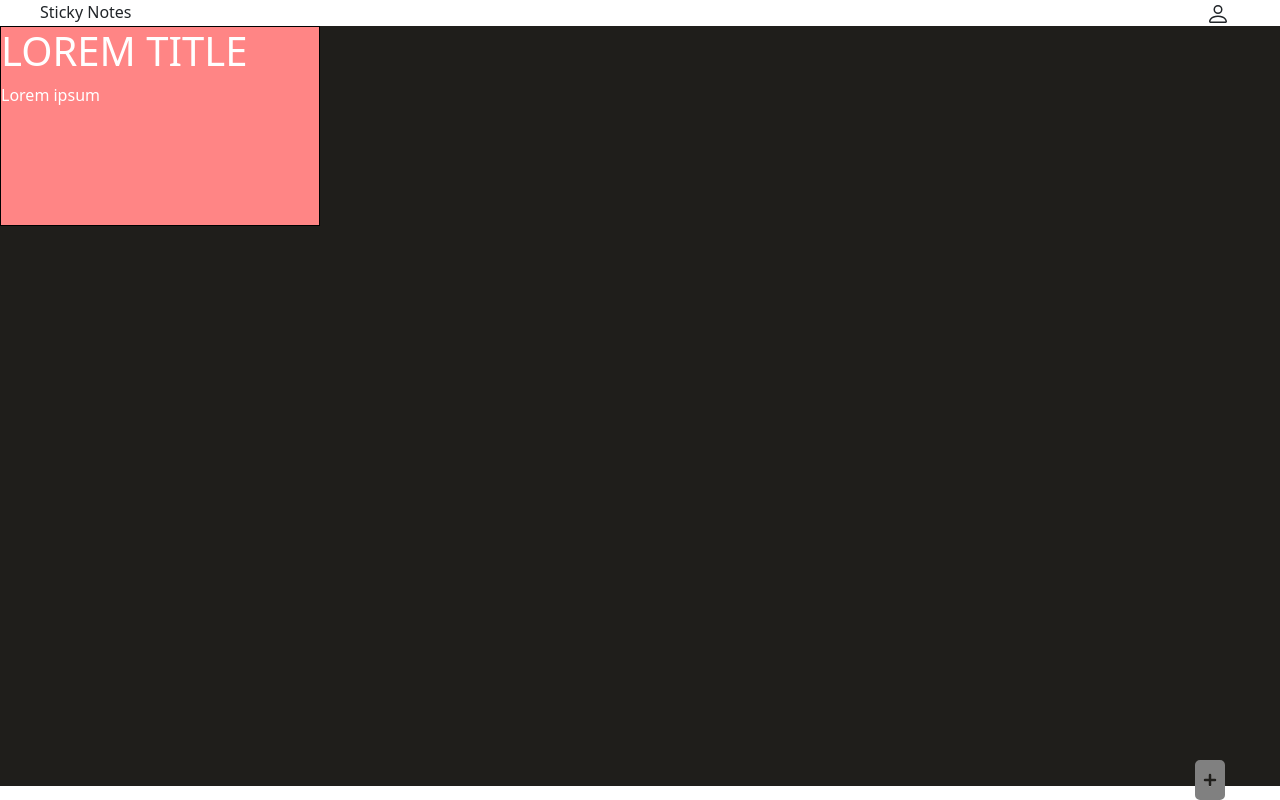
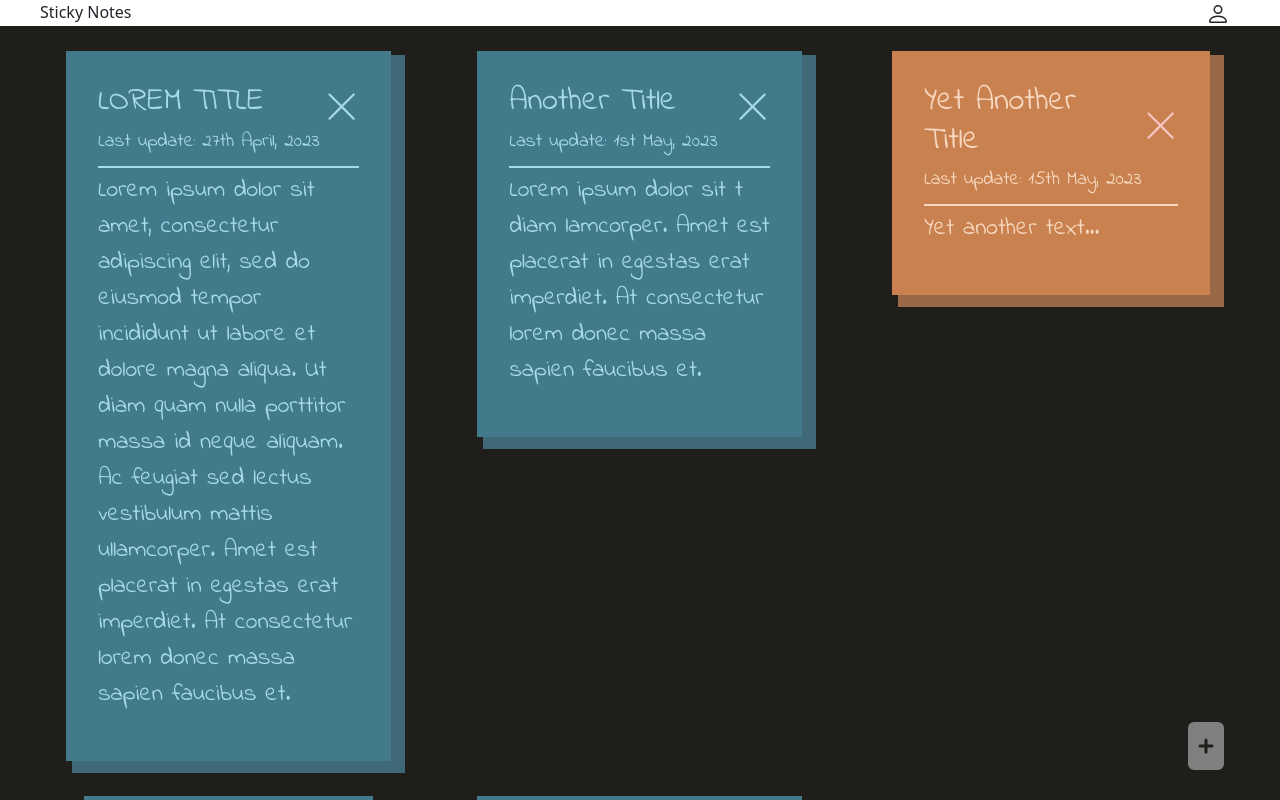
Before and after one commit to Hack-Weekly/fire-kangaroo-sticky-notes, a React (Create React App) app in the folder client/: page / in a window 1280 px wide. Shown: the top 800 px of the page. Built offline with nearby package versions, Linux system fonts and the light colour scheme.

Commit message:
Add font, add some styles to noteEditPage, add some styles to homePag and note component

```diff
--- a/client/public/index.html
+++ b/client/public/index.html
@@ -5,6 +5,10 @@
     <link rel="icon" href="%PUBLIC_URL%/favicon.ico" />
     <meta name="viewport" content="width=device-width, initial-scale=1" />
     <meta name="theme-color" content="#000000" />
+    <link rel="preconnect" href="https://fonts.googleapis.com">
+    <link rel="preconnect" href="https://fonts.gstatic.com" crossorigin>
+    <link href="https://fonts.googleapis.com/css2?family=Caveat:wght@400;500;600;700&family=Indie+Flower&display=swap" rel="stylesheet">
+
     <meta
       name="description"
       content="Web site created using create-react-app"
--- a/client/src/App.css
+++ b/client/src/App.css
@@ -31,7 +31,12 @@ body {
 
 main {
     background-color: var(--bg-300);
-    height: 100%;
+    /* height: 96.6vh; */
+    padding: 2%;
+    display: grid;
+    grid-template-columns: repeat(3, 1fr); /* Creates 3 equal-width columns */
+    gap: 35px 5px; /* Adjust the gap between sticky notes as needed */
+    grid-auto-rows: min-content; /* Each row will adjust to the content height */
 }
 
 a:visited {
@@ -39,18 +44,22 @@ a:visited {
 }
 
 .edit-section {
-    background: #F9F4E9;
-    height: 95vh;
+    background: var(--bg-300);
+    height: 96.7vh;
     padding: 6% 0;
 }
 
 .edit-section section {
+    background: var(--bg-300);
     max-height: 80vh;
     padding: 2% 2% 2% 2%;
     width: 60%;
     max-width: 100vh;
     margin: 0 auto;
-    box-shadow: 0px 4px 4px 3px rgba(124, 124, 124, 0.25);
+    box-shadow: 12px 12px 0px 4px var(--text-200);
+    border-top: 2px solid var(--text-200);
+    border-left: 2px solid var(--text-200);
+    border-radius: 0.4rem;
 }
 
 .edit-section form {
@@ -63,7 +72,8 @@ a:visited {
     font-size: 2rem;
     outline: none;
     border: 0;
-    background: #F9F4E9;
+    background: var(--bg-300);
+    color: var(--text-200);
 }
 
 input[type="text"],
@@ -90,7 +100,8 @@ input[type="password"]:focus::placeholder {
     font-size: 2rem;
     outline: none;
     border: 0;
-    background: #F9F4E9;
+    background: var(--bg-300);
+    color: var(--text-200);
 }
 
 form div {
@@ -103,17 +114,25 @@ form div {
 .save-button,
 .cancel-button {
     background: #353535;
-    padding: 1%;
+    padding: 1% 2%;
     font-size: 1.5rem;
     color: #F9F4E9;
     align-self: flex-end;
     cursor: pointer;
     border: none;
     border-radius: 0.2rem;
+    transition: 0.15s cubic-bezier(.5, .52, .76, .77) all;
 }
 
 .cancel-button {
     align-self: flex-start;
+}
+
+
+.save-button:hover,
+.cancel-button:hover {
+    translate: -2px -2px;
+    background-color: rgba(53, 53, 53, 0.8);
 }
 
 @media (min-width: 992px) {
@@ -234,10 +253,68 @@ h1 {
 
 .sticky-note {
     background: var(--accent-300);
-    height: 25vh;
-    width: 25%;
+    max-width: 80%;
     border: none;
+    padding: 2rem;
+    display: flex;
+    flex-direction: column;
+    box-shadow: 10px 8px 0px 4px rgba(255, 133, 133, 0.6);
+    color: #353535;
+    align-self: start; /* Each note will align to the start of its grid cell */
+    justify-self: center;
+    font-family: 'Indie Flower', cursive;
+    /* font-family: 'Caveat', cursive; */
 }
+.sticky-note h1 {
+    font-size: 2rem;
+    font-weight: 500;
+}
+
+.sticky-note h3 {
+    font-size: 1.2rem;
+    font-weight: 400;
+    padding: 0 0 2% 0;
+}
+
+.sticky-note p {
+    font-size: 1.5rem;
+    border-top: 2px solid;
+    font-weight: 400;
+    padding: 2% 0 0 0;
+}
+
+.sticky-note div {
+    display: flex;
+    align-items: center;
+    justify-content: space-between;
+    gap: 0 5%; /* Adjust spacing between x element and the title */
+}
+
+.green {
+    color: #8FBF9F;
+    background: #346145;
+    box-shadow: 10px 8px 0px 4px rgba(52, 97, 69, 0.6);
+}
+
+.cyan {
+    color: #A5DAEB;
+    background: #42798b;
+    box-shadow: 10px 8px 0px 4px rgba(86, 156, 179, 0.6);
+}
+
+.red {
+    color: #f8c4c4;
+    background: #c16161;
+    box-shadow: 10px 8px 0px 4px rgba(255, 133, 133, 0.6);
+}
+
+.orange {
+    color: #f8d8c0;
+    background: #c9824f;
+    box-shadow: 10px 8px 0px 4px rgba(235, 156, 100, 0.6);
+}
+
+
 
 .form-error {
     font-weight: 700;
--- a/client/src/components/Footer.jsx
+++ b/client/src/components/Footer.jsx
@@ -4,7 +4,7 @@ import { Link } from "react-router-dom";
 // add react add-icon and add route to StickyNoteEdit page
 function Footer() {
   return (
-    <Link style={{position:"absolute", bottom:"0px", right:"50px", color:"grey"}} to="/edit"><FilePlusFill style={{fontSize:"2.5rem"}} /></Link>
+    <Link style={{position:"fixed", bottom:"30px", right:"50px", color:"grey"}} to="/edit"><FilePlusFill style={{fontSize:"3rem"}} /></Link>
   )
 }
 
--- a/client/src/components/StickyNote.jsx
+++ b/client/src/components/StickyNote.jsx
@@ -1,12 +1,44 @@
 import React from 'react'
+import { XLg } from 'react-bootstrap-icons';
 import { useState } from 'react'
+import { Link } from "react-router-dom";
+
 
 function StickyNote(props) {
+
   let [title, setTitle] = useState(props.title)
   let [text, setText] = useState(props.text)
+  let [lastModified, setLastModified] = useState(props.lastModified)
+
+  const addColorToXLIcon = (noteColor) => {
+    let arrColors = ['#8FBF9F', '#A5DAEB', '#f8c4c4', '#f8d8c0']
+    let xLColor = ''
+    switch (noteColor) {
+      case 'green':
+        xLColor = arrColors[0]
+        break;
+      case 'cyan':
+        xLColor = arrColors[1]
+        break;
+      case 'orange':
+        xLColor = arrColors[2]
+        break;
+      default:
+        xLColor = arrColors[3]
+        break;
+    }
+    return xLColor
+  }
+
+  let xLColor = addColorToXLIcon(props.noteColor)
+
   return (
-    <div className="sticky-note border border-black text-white">
-      <h1>{title}</h1>
+    <div className={`sticky-note large-content ${props.noteColor}`}>
+      <div>
+        <h1>{title}</h1>
+        <Link to="/delete"><XLg style={{fontSize:"2.2rem", fill:xLColor}} /></Link>
+      </div>
+      <h3>{lastModified}</h3>
       <p>{text}</p>
     </div>
   )
--- a/client/src/pages/HomePage.jsx
+++ b/client/src/pages/HomePage.jsx
@@ -6,7 +6,42 @@ import StickyNote from "../components/StickyNote";
 
 function HomePage(props) {
 
-  let [notes, setNotes] = useState([])
+  const data = [
+    {
+      text: "Lorem ipsum dolor sit amet, consectetur adipiscing elit, sed do eiusmod tempor incididunt ut labore et dolore magna aliqua. Ut diam quam nulla porttitor massa id neque aliquam. Ac feugiat sed lectus vestibulum mattis ullamcorper. Amet est placerat in egestas erat imperdiet. At consectetur lorem donec massa sapien faucibus et.",
+      title: "LOREM TITLE",
+      lastModified: "Last update: 27th April, 2023"
+    },
+    {
+      text: "Lorem ipsum dolor sit t diam lamcorper. Amet est placerat in egestas erat imperdiet. At consectetur lorem donec massa sapien faucibus et.",
+      title: "Another Title",
+      lastModified: "Last update: 1st May, 2023"
+    },
+    {
+      text: "Yet another text...",
+      title: "Yet Another Title",
+      lastModified: "Last update: 15th May, 2023"
+    },
+    {
+      text: "One more text...",
+      title: "One More Title",
+      lastModified: "Last update: 10th June, 2023"
+    },
+    {
+      text: "Lorem ipsum dolor sit amet, consectetur adipiscing elit, sed do eiusmod tempor incididunt ut labore et dolore magna aliqua. Ut diam quam nulla porttitor massa id neque aliquam. Ac feugiat sed lectus vestibulum mattis ullamcorper. Amet est placerat in egestas erat imperdiet. At consectetur lorem donec massa sapien faucibus et.",
+      title: "LOREM TITLE",
+      lastModified: "Last update: 27th April, 2023"
+    },
+
+  ];
+
+  let [notes, setNotes] = useState(data)
+
+  const addColorToNotes = () => {
+    let arrColors = ['green', 'cyan', 'red', 'orange']
+    let randomColor = arrColors[Math.ceil(Math.random() * arrColors.length-1)]
+    return randomColor
+  }
 
   const handleAddNote = (note) => {
     setNotes([...notes, note])
@@ -16,8 +51,8 @@ function HomePage(props) {
     <>
       <Header />
       <main>
-        <StickyNote text="Lorem ipsum" title="LOREM TITLE" />
-        { notes.map(n => <StickyNote {...n}/>) }
+        {/* <StickyNote text="Lorem ipsum dolor sit amet, consectetur adipiscing elit, sed do eiusmod tempor incididunt ut labore et dolore magna aliqua. Ut diam quam nulla porttitor massa id neque aliquam. Ac feugiat sed lectus vestibulum mattis ullamcorper. Amet est placerat in egestas erat imperdiet. At consectetur lorem donec massa sapien faucibus et." title="LOREM TITLE" lastModified="Last update: 27th April, 2023" /> */}
+        { notes.map((n, i) => <StickyNote key={i} noteColor={addColorToNotes()} {...n}/>) }
       </main>
       <Footer />
     </>
```
